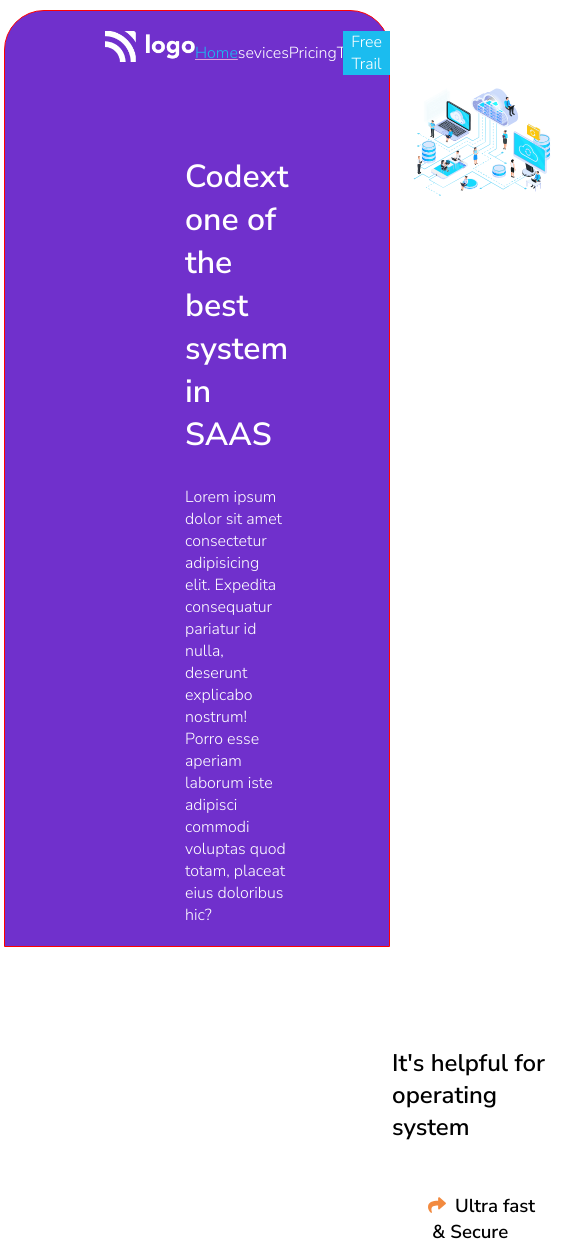
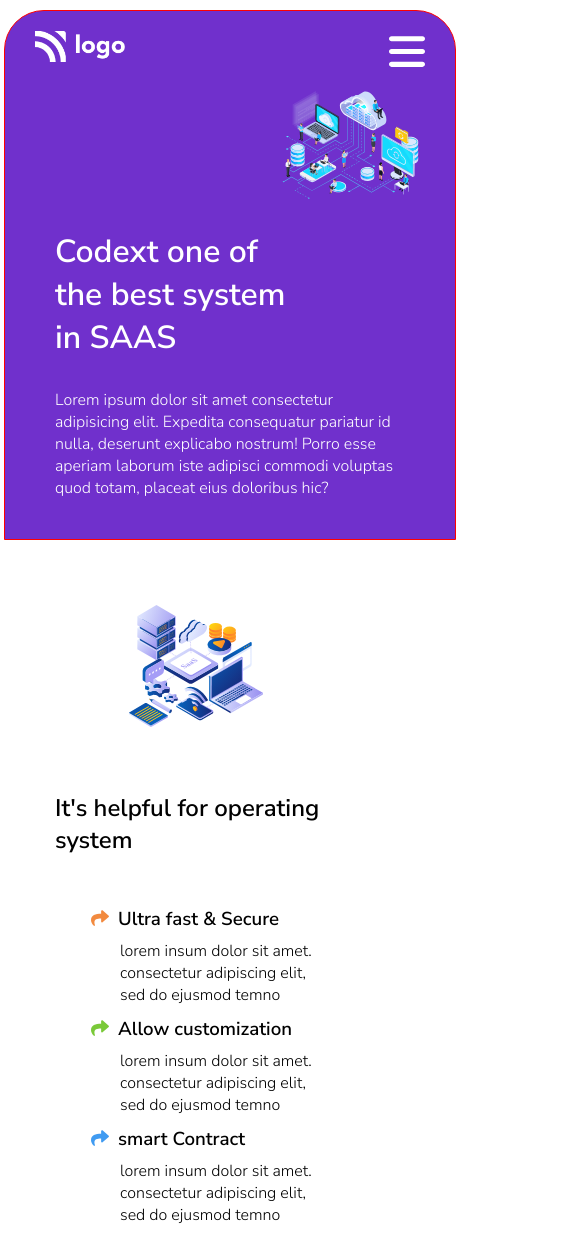
Before and after one commit to SantoshCT111/iNeuron-Project13, a plain HTML site: page index.html in a window 390 px wide. Shown: the top 1248 px of the page, 585 px wide, since content can reach past the window. Drawn offline with Linux system fonts and the light colour scheme.

Commit message:
mobile responsive update

```diff
--- a/index.html
+++ b/index.html
@@ -25,6 +25,9 @@
                     <li>Blog</li>
                 </ul>
                 <button>Free Trail</button>
+            </div>
+            <div class="bar">
+                <img src="./bars-solid.svg" alt="">
             </div>
         </nav>
         <div class="upper-text">
--- a/style.css
+++ b/style.css
@@ -4,6 +4,11 @@
 
     font-family: 'Nunito Sans', sans-serif;
 
+
+}
+
+.bar {
+    display: none;
 }
 .upper{
     padding: 20px 100px;
@@ -202,3 +207,47 @@ li {
     filter: invert(54%) sepia(38%) saturate(1054%) hue-rotate(175deg) brightness(97%) contrast(95%);
 
 }
+@media screen and (max-width : 950px){
+    .nav-items {
+        display: none;
+    }
+    .bar {
+        display: block;
+    }
+    .bar img {
+        width: 36px;
+        filter: invert(100%) sepia(0%) saturate(7500%) hue-rotate(236deg) brightness(108%) contrast(100%);
+    }
+    .upper-left {
+        padding: 20px 20px;
+    }
+    .upper-right{
+
+        align-self: flex-end;
+    }
+    .upper-text {
+        flex-direction: column-reverse;
+
+    }
+    .upper {
+        padding: 20px 30px;
+        width: 100vw;
+    }
+    .middle{
+        flex-direction: column;
+        align-items: center;
+        padding: 20px 20px;
+    }
+    .middle-text{
+        width: 80%;
+    }
+    .middle-text .features{
+
+    }
+    .end-cards {
+        flex-wrap: wrap;
+    }
+    .card p {
+        display: none;
+    }
+}
```
Also changed, not shown: bars-solid.svg (added).
